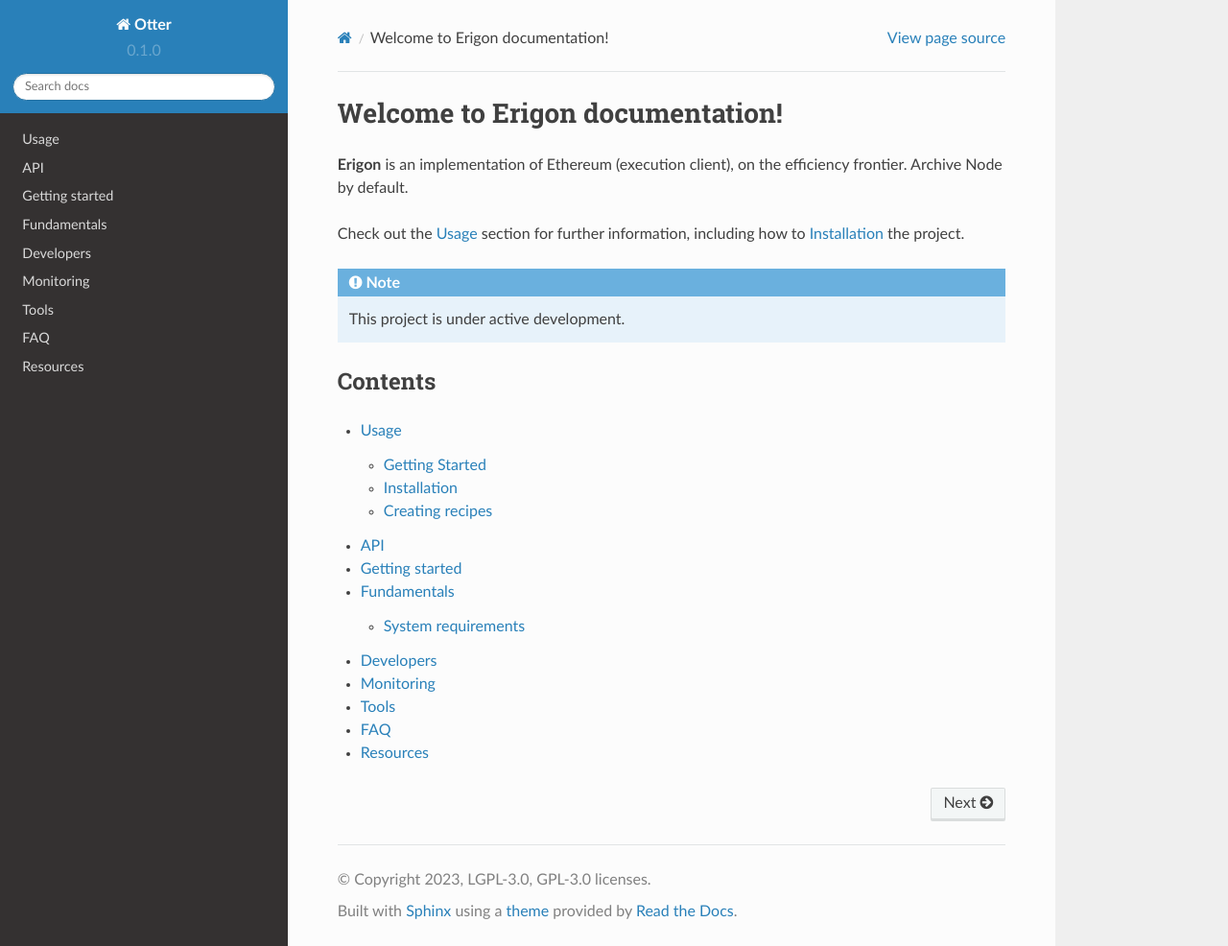
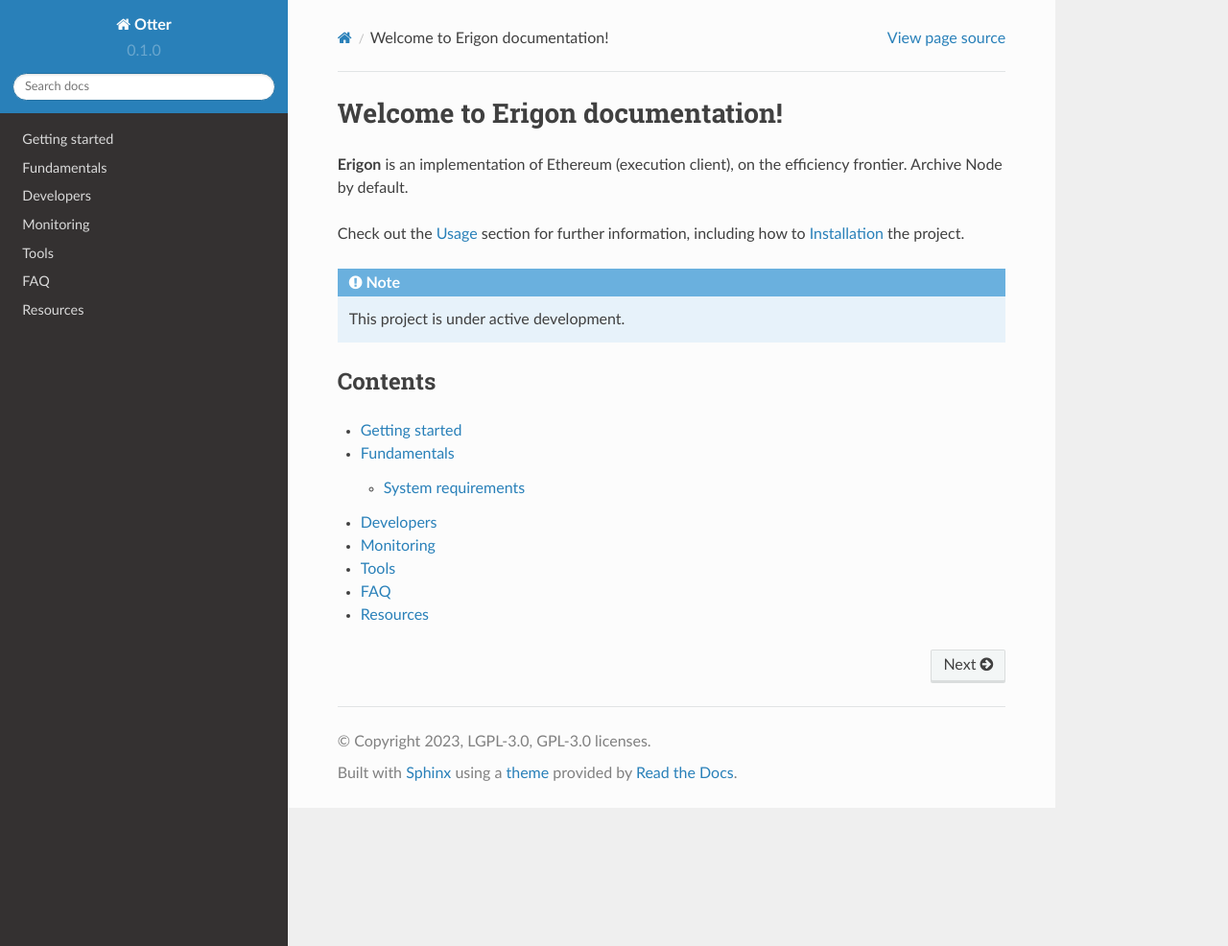
Before and after one commit to bloxster/erigon-2, a Sphinx documentation site: the page built from docs/source/index.rst, in a window 1280 px wide and 986 px high. Shown: the whole window at 96% size. Built offline with Sphinx 7.4.7 and the Read the Docs theme 2.0.0, drawn with Linux system fonts in a browser that asks for light colours; pages that are not in the unit, such as notebooks, are missing from menus.

Commit message:
Update index.rst

```diff
--- a/docs/source/index.rst
+++ b/docs/source/index.rst
@@ -15,11 +15,9 @@
 
 .. toctree::
 
-   usage
-   api
    getting_started
    fundamentals
-   Interacting_with_otter
+   interacting_with_erigon
    developers
    monitoring
    tools
```
